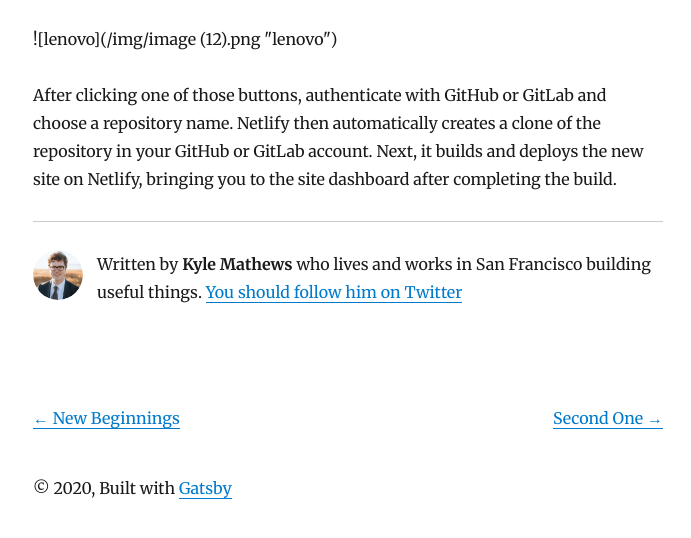
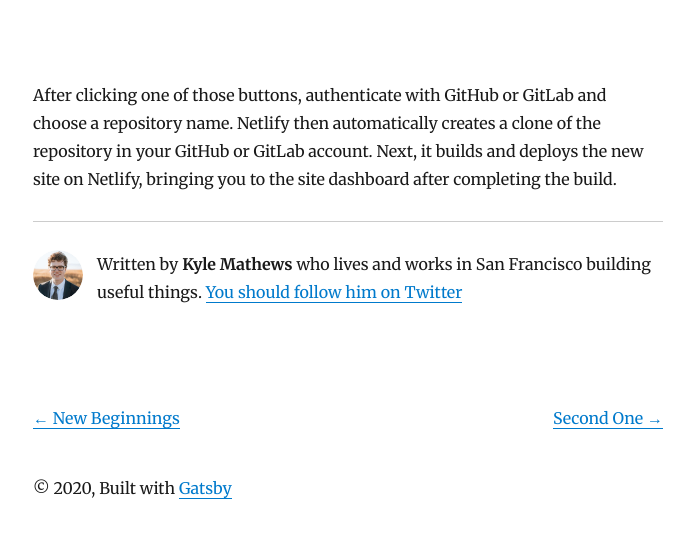
Before and after one commit to Aby-Sebastian/blog, a Gatsby site: page /2020-01-17-new-blog/ in a window 1280 px wide. Shown: the part 170-708 px from the top of the page, without its empty margins (292-983 px from the left). Built offline with nearby package versions, Linux system fonts and the light colour scheme; Gatsby itself is replaced by a stand-in of ours; some packages are replaced by stand-ins of ours.

Commit message:
Update Blog “2020-01-17-new-blog”

```diff
--- a/content/blog/2020-01-17-new-blog.md
+++ b/content/blog/2020-01-17-new-blog.md
@@ -3,6 +3,6 @@ title: New Blog
 date: 2020-01-17T08:40:19.447Z
 description: Description
 ---
-![lenovo](/img/image (12).png "lenovo")
+![]()
 
 After clicking one of those buttons, authenticate with GitHub or GitLab and choose a repository name. Netlify then automatically creates a clone of the repository in your GitHub or GitLab account. Next, it builds and deploys the new site on Netlify, bringing you to the site dashboard after completing the build.
```
